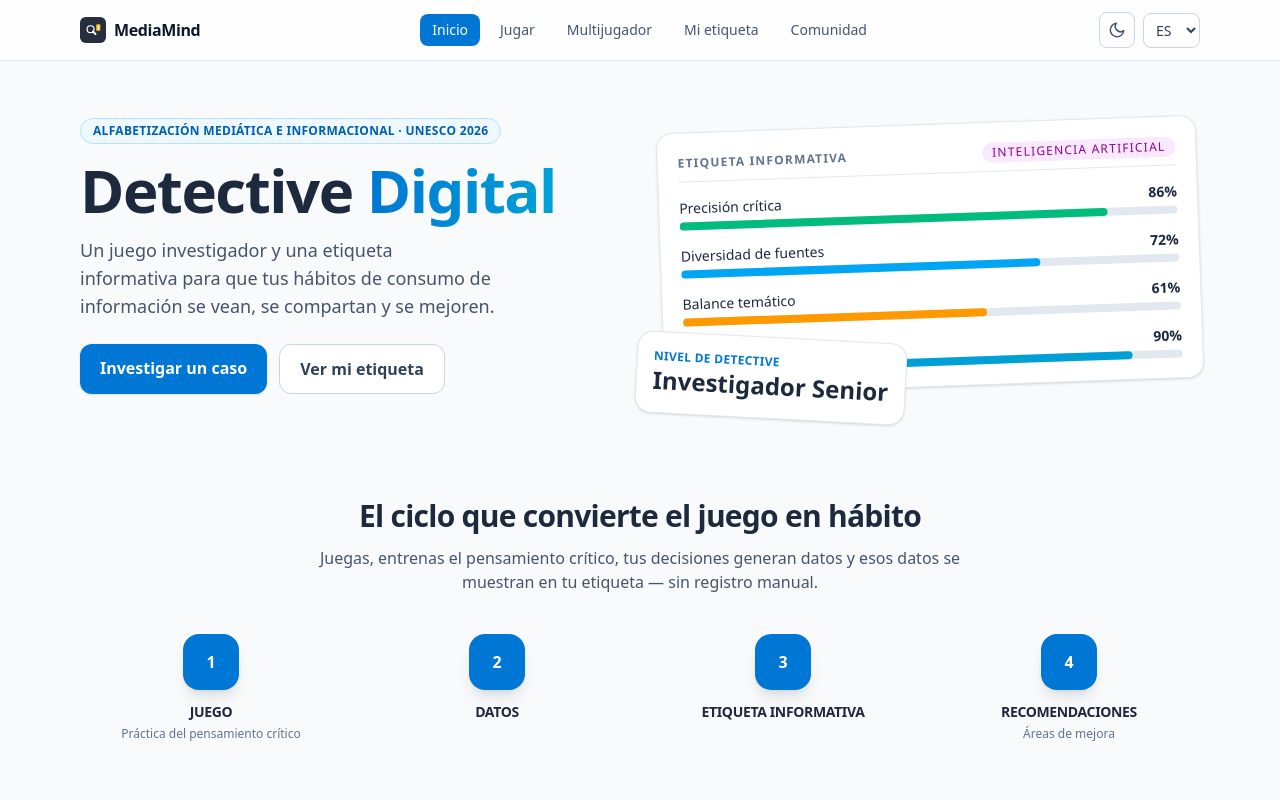
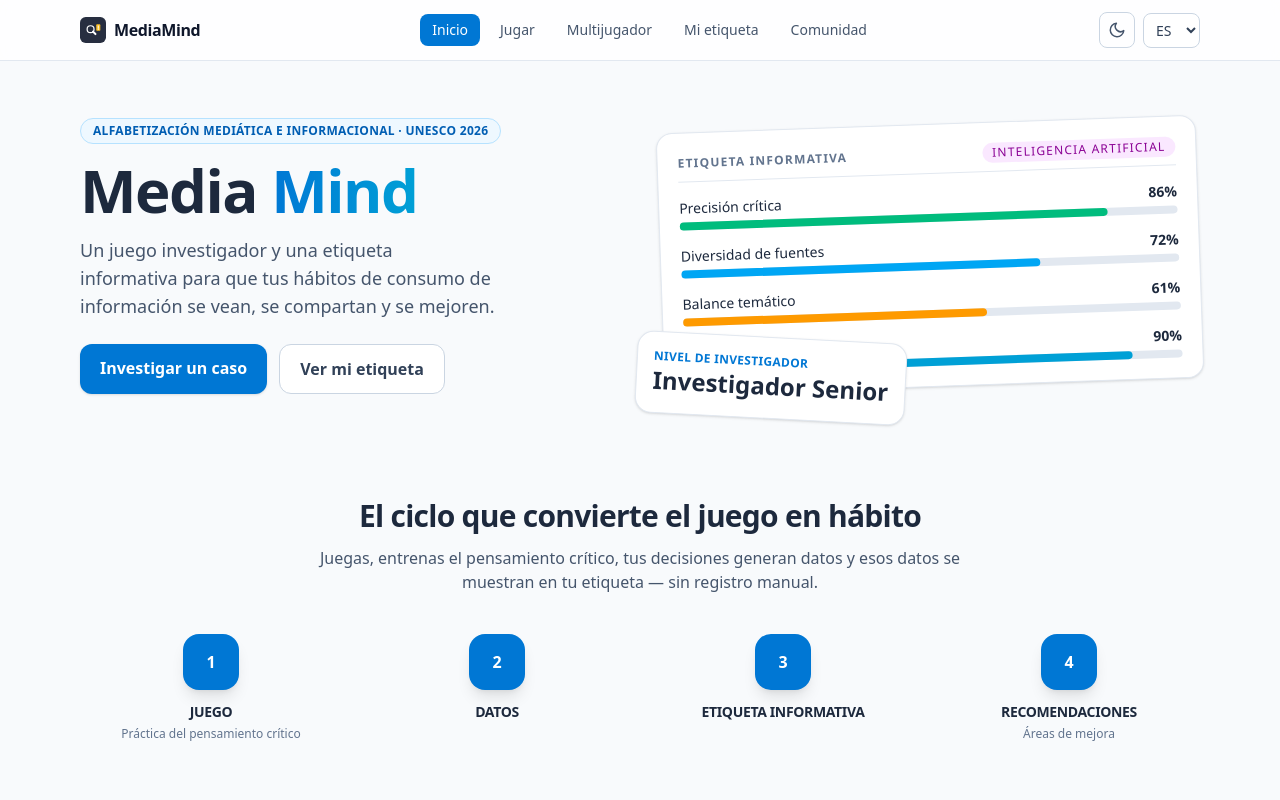
Before and after one commit to Merlin-02/Detective_Digital, a React (Vite) app: page / in a window 1280 px wide. Shown: the top 800 px of the page. Built offline with nearby package versions, Linux system fonts and the light colour scheme.

Commit message:
Renombrar proyecto a MediaMind y vocabulario de investigador

```diff
--- a/package.json
+++ b/package.json
@@ -1,5 +1,5 @@
 {
-  "name": "detective",
+  "name": "mediamind",
   "private": true,
   "version": "0.0.0",
   "type": "module",
--- a/scripts/worker.mjs
+++ b/scripts/worker.mjs
@@ -22,7 +22,7 @@
 const __dirname = dirname(fileURLToPath(import.meta.url))
 const RAIZ = join(__dirname, '..')
 const USER_AGENT =
-  'DetectiveDigitalWorker/1.0 (unicamente feeds RSS/Atom; finalidad pedagogica)'
+  'MediaMindWorker/1.0 (unicamente feeds RSS/Atom; finalidad pedagogica)'
 
 const FUENTES = [
   {
--- a/src/i18n/en.ts
+++ b/src/i18n/en.ts
@@ -19,8 +19,8 @@
   'common.note': 'Note',
 
   'home.kicker': 'Media and Information Literacy · UNESCO 2026',
-  'home.title': 'Detective',
-  'home.titleAccent': 'Digital',
+  'home.title': 'Media',
+  'home.titleAccent': 'Mind',
   'home.subtitle':
     'An investigation game and an information label so your information habits can be seen, shared and improved.',
   'home.ctaPlay': 'Investigate a case',
@@ -45,7 +45,7 @@
   'home.feature1t': 'Investigation game',
   'home.feature1d': 'Real and synthetic cases (deepfakes, cloned voices) classified solo or in role-based teams.',
   'home.feature2t': 'My information label',
-  'home.feature2d': 'Like a food label: source diversity, critical accuracy, topic balance and your detective level.',
+  'home.feature2d': 'Like a food label: source diversity, critical accuracy, topic balance and your investigator level.',
   'home.feature3t': 'Privacy as pedagogy',
   'home.feature3d': 'You decide what is stored, shared and erased. The system itself is a MIL case study.',
   'home.feature4t': 'Youth co-creation',
@@ -55,13 +55,13 @@
   'home.mil_b': 'Critical evaluation',
   'home.mil_c': 'Content creation',
   'home.mil_d': 'Participation',
-  'home.ctaTitle': 'Ready to become a detective?',
+  'home.ctaTitle': 'Ready to become an investigator?',
   'home.ctaSub': 'Play 2 cases and watch how your label starts to build.',
   'home.demoHint': 'Demo tip: you can load sample data in your profile to see the full label.',
 
   'play.title': 'Choose your round',
   'play.subtitle': 'Every case is a clue about disinformation. Same game engine; context, difficulty and cases change.',
-  'play.mode.soloTitle': 'Junior Detective',
+  'play.mode.soloTitle': 'Junior Investigator',
   'play.mode.soloDesc': 'Mixed sources (news, images, audio, video) — real and fake. Classify them and get pedagogical feedback.',
   'play.mode.teamTitle': 'Mystery Media',
   'play.mode.teamDesc': 'Teams of 2–5 take complementary roles and produce a group verdict with evidence. Builds a team label.',
@@ -89,7 +89,7 @@
   'case.vd.ia': 'AI generated',
   'case.submit': 'Submit verdict',
   'case.locked': 'Locked case',
-  'case.lockedHint': 'Reach the next detective level to unlock this case.',
+  'case.lockedHint': 'Reach the next investigator level to unlock this case.',
   'case.feedback.correct': 'Correct!',
   'case.feedback.wrong': 'Not this time',
   'case.feedback.correctHint': 'That was the right criterion — the case signals confirm it.',
@@ -138,11 +138,11 @@
   'profile.balanceDesc': 'Balance across topics (politics, health, AI…).',
   'profile.consumptionTitle': 'Information consumption',
   'profile.consumptionDesc': 'How many clues and sources you check before deciding.',
-  'profile.points': 'Detective points',
+  'profile.points': 'Investigator points',
   'profile.casesResolved': 'cases solved',
-  'profile.level': 'Detective level',
+  'profile.level': 'Investigator level',
   'profile.nextLevel': 'to the next level',
-  'profile.radarTitle': 'Detective radar',
+  'profile.radarTitle': 'Investigator radar',
   'profile.barsTitle': 'Breakdown by category and content type',
   'profile.byCategory': 'By topic',
   'profile.byType': 'By content type',
@@ -177,7 +177,7 @@
   'profile.recommendation.diversity.desc': 'Try other content types: audio, video, chains…',
   'profile.recommendation.balance.desc': 'Explore a topic you have not covered in your rounds.',
   'profile.recommendation.consumption.desc': 'Checking every clue before deciding builds the habit.',
-  'profile.recommendation.progress.desc': 'Each level unlocks new cases and detective-style tools.',
+  'profile.recommendation.progress.desc': 'Each level unlocks new cases and investigator-style tools.',
   'profile.recommendation.done.desc': 'Keep going with advanced rounds to keep your radar complete.',
   'profile.nivel_0': 'Apprentice',
   'profile.nivel_1': 'Tracker',
@@ -289,7 +289,7 @@
   'multi.join.desc': 'Enter the 6-letter code that was shared with you.',
   'multi.join.cta': 'Join',
   'multi.name.label': 'Your name',
-  'multi.name.placeholder': 'e.g. Detective Anne',
+  'multi.name.placeholder': 'e.g. Investigator Anne',
   'multi.case.label': 'Room case',
   'multi.code.label': 'Room code',
   'multi.code.placeholder': 'ABC123',
--- a/src/i18n/es.ts
+++ b/src/i18n/es.ts
@@ -19,8 +19,8 @@
   'common.note': 'Nota',
 
   'home.kicker': 'Alfabetización mediática e informacional · UNESCO 2026',
-  'home.title': 'Detective',
-  'home.titleAccent': 'Digital',
+  'home.title': 'Media',
+  'home.titleAccent': 'Mind',
   'home.subtitle':
     'Un juego investigador y una etiqueta informativa para que tus hábitos de consumo de información se vean, se compartan y se mejoren.',
   'home.ctaPlay': 'Investigar un caso',
@@ -45,7 +45,7 @@
   'home.feature1t': 'Juego de investigación',
   'home.feature1d': 'Casos reales y sintéticos (deepfakes, voces clonadas) clasificados en modo individual o en equipo con roles.',
   'home.feature2t': 'Mi etiqueta informativa',
-  'home.feature2d': 'Como la etiqueta de un alimento: diversidad de fuentes, precisión crítica, balance temático y tu nivel de detective.',
+  'home.feature2d': 'Como la etiqueta de un alimento: diversidad de fuentes, precisión crítica, balance temático y tu nivel de investigador.',
   'home.feature3t': 'Privacidad como pedagogía',
   'home.feature3d': 'Tú decides qué se guarda, qué se comparte y qué se borra. El propio sistema es un caso de estudio MIL.',
   'home.feature4t': 'Co-creación juvenil',
@@ -61,7 +61,7 @@
 
   'play.title': 'Elige tu partido',
   'play.subtitle': 'Cada caso es una pista sobre la desinformación. El motor de juego es el mismo; el contexto, la dificultad y los casos cambian.',
-  'play.mode.soloTitle': 'Detective Junior',
+  'play.mode.soloTitle': 'Investigador Junior',
   'play.mode.soloDesc': 'Fuentes mixtas (noticias, imágenes, audios, videos) reales y falsas. Clasifícalas y recibe retroalimentación pedagógica.',
   'play.mode.teamTitle': 'Mystery Media',
   'play.mode.teamDesc': 'Equipos de 2–5 asumen roles complementarios y producen un dictamen grupal con evidencias. Genera una etiqueta de equipo.',
@@ -89,7 +89,7 @@
   'case.vd.ia': 'Es generado con IA',
   'case.submit': 'Enviar veredicto',
   'case.locked': 'Caso bloqueado',
-  'case.lockedHint': 'Alcanza el siguiente nivel de detective para desbloquear este caso.',
+  'case.lockedHint': 'Alcanza el siguiente nivel de investigador para desbloquear este caso.',
   'case.feedback.correct': '¡Acertaste!',
   'case.feedback.wrong': 'No era eso esta vez',
   'case.feedback.correctHint': 'Ese era el criterio correcto: lo confirmaste con las señales del caso.',
@@ -140,7 +140,7 @@
   'profile.consumptionDesc': 'Cuántas pistas y fuentes consultas antes de decidir.',
   'profile.points': 'Puntos de investigador',
   'profile.casesResolved': 'casos resueltos',
-  'profile.level': 'Nivel de detective',
+  'profile.level': 'Nivel de investigador',
   'profile.nextLevel': 'para el siguiente nivel',
   'profile.radarTitle': 'Radar de informador',
   'profile.barsTitle': 'Detalle por categoría y tipo de contenido',
@@ -177,7 +177,7 @@
   'profile.recommendation.diversity.desc': 'Trabaja otros tipos de contenido: audio, video, cadenas…',
   'profile.recommendation.balance.desc': 'Explora un tema que todavía no has tocado en tus partidas.',
   'profile.recommendation.consumption.desc': 'Revisar todas las pistas antes de decidir refuerza el hábito.',
-  'profile.recommendation.progress.desc': 'Cada nivel desbloquea casos nueva herramientas de estilo detective.',
+  'profile.recommendation.progress.desc': 'Cada nivel desbloquea casos nueva herramientas de estilo investigador.',
   'profile.recommendation.done.desc': 'Sigue con partidas de dificultad avanzada para mantener el radar completo.',
   'profile.nivel_0': 'Aprendiz',
   'profile.nivel_1': 'Rastreador',
@@ -288,7 +288,7 @@
   'multi.join.desc': 'Ingresá el código de 6 letras que te compartieron.',
   'multi.join.cta': 'Unirse',
   'multi.name.label': 'Tu nombre',
-  'multi.name.placeholder': 'Ej.: Detective Ana',
+  'multi.name.placeholder': 'Ej.: Investigadora Ana',
   'multi.case.label': 'Caso de la sala',
   'multi.code.label': 'Código de sala',
   'multi.code.placeholder': 'ABC123',
--- a/src/i18n/pt.ts
+++ b/src/i18n/pt.ts
@@ -19,8 +19,8 @@
   'common.note': 'Nota',
 
   'home.kicker': 'Alfabetização midiática e informacional · UNESCO 2026',
-  'home.title': 'Detective',
-  'home.titleAccent': 'Digital',
+  'home.title': 'Media',
+  'home.titleAccent': 'Mind',
   'home.subtitle':
     'Um jogo de investigação e uma etiqueta informativa para que seus hábitos de consumo de informação sejam vistos, compartilhados e melhorados.',
   'home.ctaPlay': 'Investigar um caso',
@@ -45,7 +45,7 @@
   'home.feature1t': 'Jogo de investigação',
   'home.feature1d': 'Casos reais e sintéticos (deepfakes, vozes clonadas) classificados individualmente ou em equipes com funções.',
   'home.feature2t': 'Minha etiqueta informativa',
-  'home.feature2d': 'Como o rótulo de um alimento: diversidade de fontes, precisão crítica, equilíbrio temático e seu nível de detetive.',
+  'home.feature2d': 'Como o rótulo de um alimento: diversidade de fontes, precisão crítica, equilíbrio temático e seu nível de investigador.',
   'home.feature3t': 'Privacidade como pedagogia',
   'home.feature3d': 'Você decide o que guardar, compartilhar e apagar. O próprio sistema é um estudo de caso de MIL.',
   'home.feature4t': 'Cocriação jovem',
@@ -55,13 +55,13 @@
   'home.mil_b': 'Avaliação crítica',
   'home.mil_c': 'Criação de conteúdo',
   'home.mil_d': 'Participação',
-  'home.ctaTitle': 'Pronto para virar detetive?',
+  'home.ctaTitle': 'Pronto para virar investigador?',
   'home.ctaSub': 'Jogue 2 casos e veja sua etiqueta começar a se formar.',
   'home.demoHint': 'Dica de demo: carregue dados de exemplo no seu perfil para ver a etiqueta completa.',
 
   'play.title': 'Escolha sua partida',
   'play.subtitle': 'Cada caso é uma pista sobre desinformação. Mesmo motor de jogo; contexto, dificuldade e casos mudam.',
-  'play.mode.soloTitle': 'Detetive Júnior',
+  'play.mode.soloTitle': 'Investigador Júnior',
   'play.mode.soloDesc': 'Fontes mistas (notícias, imagens, áudios, vídeos) reais e falsas. Classifique e receba retorno pedagógico.',
   'play.mode.teamTitle': 'Mystery Media',
   'play.mode.teamDesc': 'Equipes de 2–5 assumem funções complementares e produzem um parecer em grupo com evidências. Gera uma etiqueta de equipe.',
@@ -89,7 +89,7 @@
   'case.vd.ia': 'Foi gerado com IA',
   'case.submit': 'Enviar veredito',
   'case.locked': 'Caso bloqueado',
-  'case.lockedHint': 'Alcance o próximo nível de detetive para desbloquear este caso.',
+  'case.lockedHint': 'Alcance o próximo nível de investigador para desbloquear este caso.',
   'case.feedback.correct': 'Acertou!',
   'case.feedback.wrong': 'Não era dessa vez',
   'case.feedback.correctHint': 'Esse era o critério certo: você confirmou com os sinais do caso.',
@@ -138,11 +138,11 @@
   'profile.balanceDesc': 'Equilíbrio entre temas (política, saúde, IA…).',
   'profile.consumptionTitle': 'Consumo informacional',
   'profile.consumptionDesc': 'Quantas pistas e fontes você consulta antes de decidir.',
-  'profile.points': 'Pontos de detetive',
+  'profile.points': 'Pontos de investigador',
   'profile.casesResolved': 'casos resolvidos',
-  'profile.level': 'Nível de detetive',
+  'profile.level': 'Nível de investigador',
   'profile.nextLevel': 'para o próximo nível',
-  'profile.radarTitle': 'Radar de detetive',
+  'profile.radarTitle': 'Radar de investigador',
   'profile.barsTitle': 'Detalhamento por categoria e tipo de conteúdo',
   'profile.byCategory': 'Por tema',
   'profile.byType': 'Por tipo de conteúdo',
@@ -177,7 +177,7 @@
   'profile.recommendation.diversity.desc': 'Trabalhe outros tipos de conteúdo: áudio, vídeo, correntes…',
   'profile.recommendation.balance.desc': 'Explore um tema que você ainda não cobriu em suas partidas.',
   'profile.recommendation.consumption.desc': 'Revisar todas as pistas antes de decidir reforça o hábito.',
-  'profile.recommendation.progress.desc': 'Cada nível desbloqueia casos e ferramentas novas de detetive.',
+  'profile.recommendation.progress.desc': 'Cada nível desbloqueia casos e ferramentas novas de investigador.',
   'profile.recommendation.done.desc': 'Continue com partidas avançadas para manter o radar completo.',
   'profile.nivel_0': 'Aprendiz',
   'profile.nivel_1': 'Rastreador',
@@ -289,7 +289,7 @@
   'multi.join.desc': 'Digite o código de 6 letras que você recebeu.',
   'multi.join.cta': 'Entrar',
   'multi.name.label': 'Seu nome',
-  'multi.name.placeholder': 'Ex.: Detetive Ana',
+  'multi.name.placeholder': 'Ex.: Investigadora Ana',
   'multi.case.label': 'Caso da sala',
   'multi.code.label': 'Código da sala',
   'multi.code.placeholder': 'ABC123',
--- a/src/pages/Comunidad.tsx
+++ b/src/pages/Comunidad.tsx
@@ -127,7 +127,7 @@
     e.preventDefault()
     if (!titulo.trim() || !descripcion.trim() || !url.trim()) return
     agregarMaterial({
-      autor: autor.trim() || 'Detective anónimo',
+      autor: autor.trim() || 'Investigador anónimo',
       titulo: titulo.trim(),
       descripcion: descripcion.trim(),
       categoria,
@@ -141,7 +141,7 @@
     e.preventDefault()
     if (!titulo.trim() || !descripcion.trim()) return
     agregar({
-      autor: autor.trim() || 'Detective anónimo',
+      autor: autor.trim() || 'Investigador anónimo',
       titulo: titulo.trim(),
       descripcion: descripcion.trim(),
       categoria,
--- a/src/pages/Home.tsx
+++ b/src/pages/Home.tsx
@@ -91,7 +91,7 @@
             </div>
           </Card>
           <Card className="absolute -bottom-8 -left-6 z-20 rotate-3 p-4">
-            <p className="text-xs font-bold uppercase tracking-wide text-indigo-600">Nivel de detective</p>
+            <p className="text-xs font-bold uppercase tracking-wide text-indigo-600">Nivel de investigador</p>
             <p className="text-2xl font-black">Investigador Senior</p>
           </Card>
         </div>
--- a/src/types/index.ts
+++ b/src/types/index.ts
@@ -112,7 +112,7 @@
   equipo?: boolean
 }
 
-export interface NivelDetective {
+export interface NivelInvestigador {
   nombre: string
   indice: 0 | 1 | 2 | 3
   minimo: number
@@ -126,7 +126,7 @@
   consumoInformacional: number
   puntos: number
   casosResueltos: number
-  nivel: NivelDetective
+  nivel: NivelInvestigador
   porCategoria: Record<Categoria, number>
   porTipo: Record<TipoContenido, number>
   aciertosPorDificultad: Record<number, { aciertos: number; total: number }>
```
Also changed, not shown: public/manifest.webmanifest, 2 other files (tests, documents, lock files or other folders).
